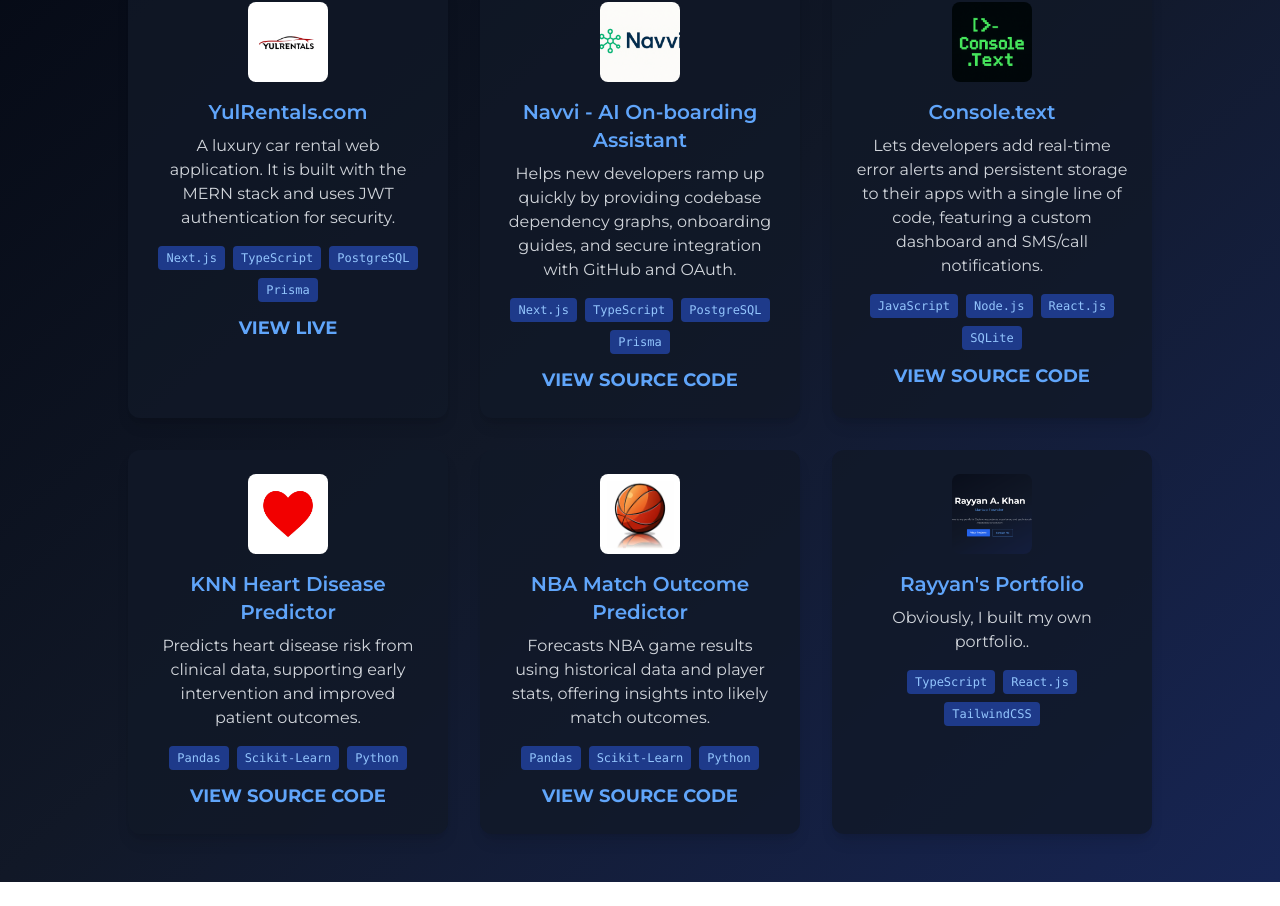
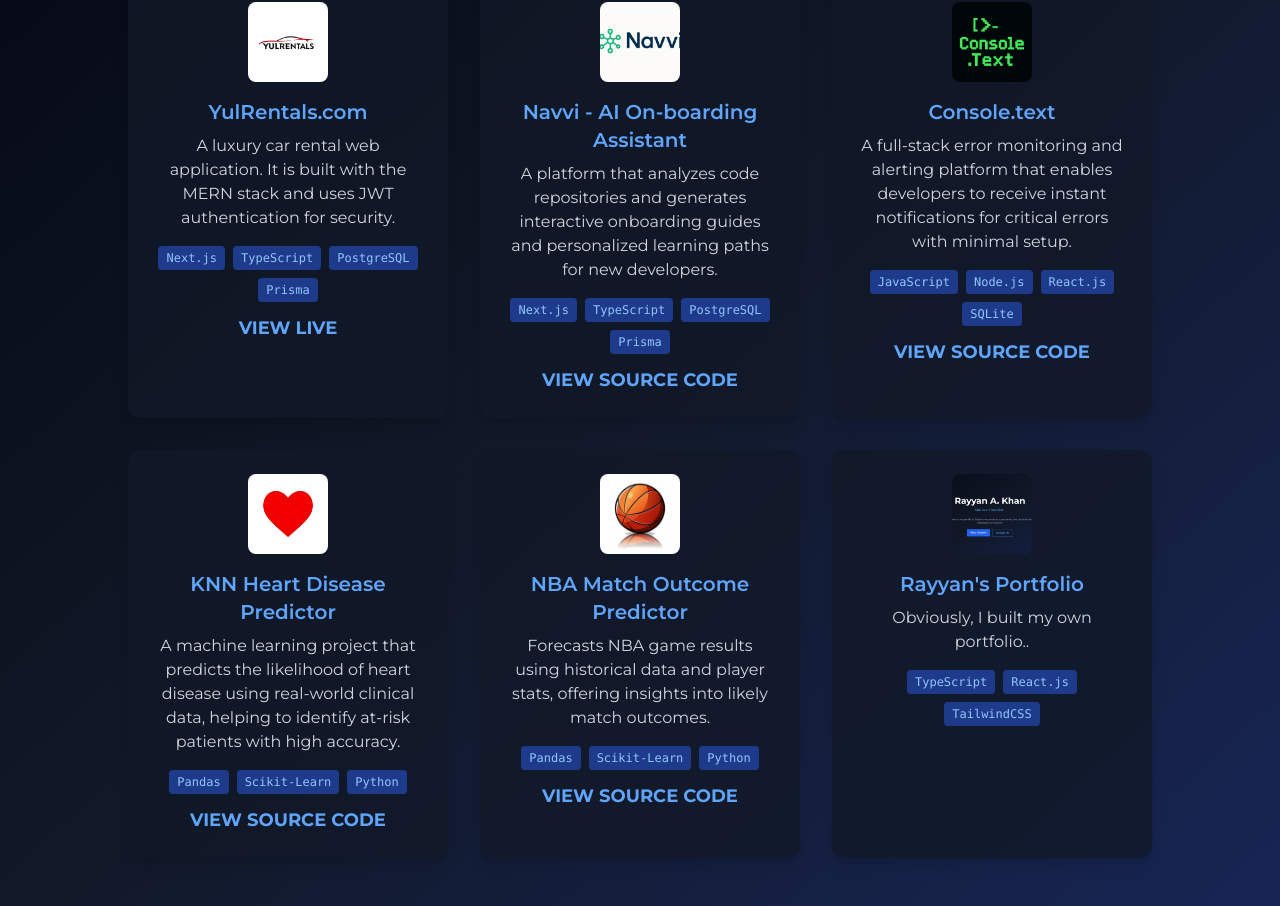
Before and after one commit to rayyankhan47/Rayyan-Khan-Portfolio, a React (Vite) app: page /projects in a window 1280 px wide. Shown: the part 318-1224 px from the top of the page. Before the commit the page ends 1200 px from the top, so only its background shows below. Built offline with nearby package versions, Linux system fonts and the light colour scheme.

Commit message:
changed summaries and descriptions for a few of the projects

```diff
--- a/src/pages/Projects.tsx
+++ b/src/pages/Projects.tsx
@@ -29,24 +29,24 @@
   {
     title: 'Navvi - AI On-boarding Assistant',
     image: '/navvilogo.png',
-    summary: 'Helps new developers ramp up quickly by providing codebase dependency graphs, onboarding guides, and secure integration with GitHub and OAuth.',
-    description: 'A platform that analyzes code repositories and generates interactive onboarding guides and personalized learning paths for new developers.',
+    summary: 'A platform that analyzes code repositories and generates interactive onboarding guides and personalized learning paths for new developers.',
+    description: 'Helps new developers ramp up quickly by providing codebase dependency graphs, onboarding guides, and secure integration with GitHub and OAuth.',
     tech: ['Next.js', 'TypeScript', 'PostgreSQL', 'Prisma'],
     links: [],
   },
   {
     title: 'Console.text',
     image: '/console-dot-text.png',
-    summary: 'Lets developers add real-time error alerts and persistent storage to their apps with a single line of code, featuring a custom dashboard and SMS/call notifications.',
-    description: 'A full-stack error monitoring and alerting platform that enables developers to receive instant notifications for critical errors with minimal setup.',
+    summary: 'A full-stack error monitoring and alerting platform that enables developers to receive instant notifications for critical errors with minimal setup.',
+    description: 'Lets developers add real-time error alerts and persistent storage to their apps with a single line of code, featuring a custom dashboard and SMS/call notifications.',
     tech: ['JavaScript', 'Node.js', 'React.js', 'SQLite'],
     links: [],
   },
   {
     title: 'KNN Heart Disease Predictor',
     image: '/heart.jpg',
-    summary: 'Predicts heart disease risk from clinical data, supporting early intervention and improved patient outcomes.',
-    description: 'A machine learning project that predicts the likelihood of heart disease using real-world clinical data, helping to identify at-risk patients with high accuracy.',
+    summary: 'A machine learning project that predicts the likelihood of heart disease using real-world clinical data, helping to identify at-risk patients with high accuracy.',
+    description: 'Predicts heart disease risk from clinical data, supporting early intervention and improved patient outcomes.',
     tech: ['Pandas', 'Scikit-Learn', 'Python'],
     links: [],
   },
```
